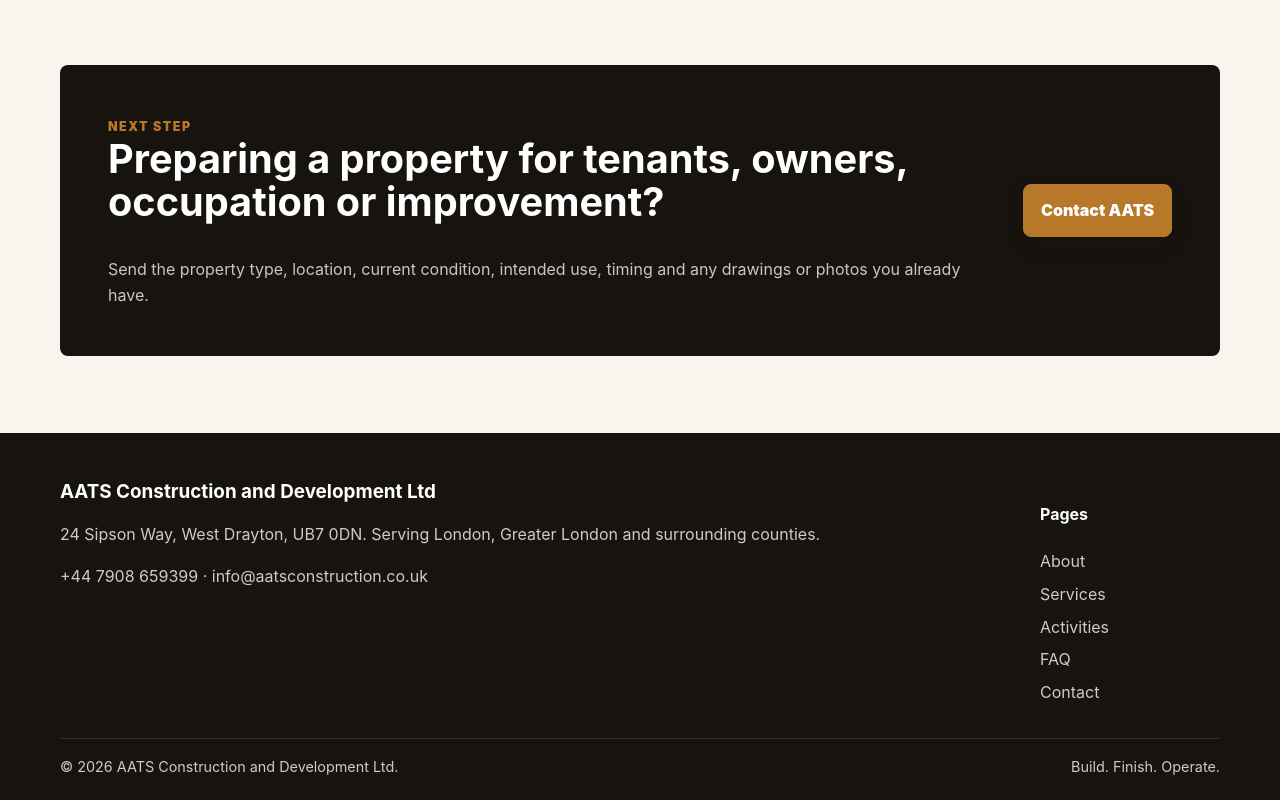
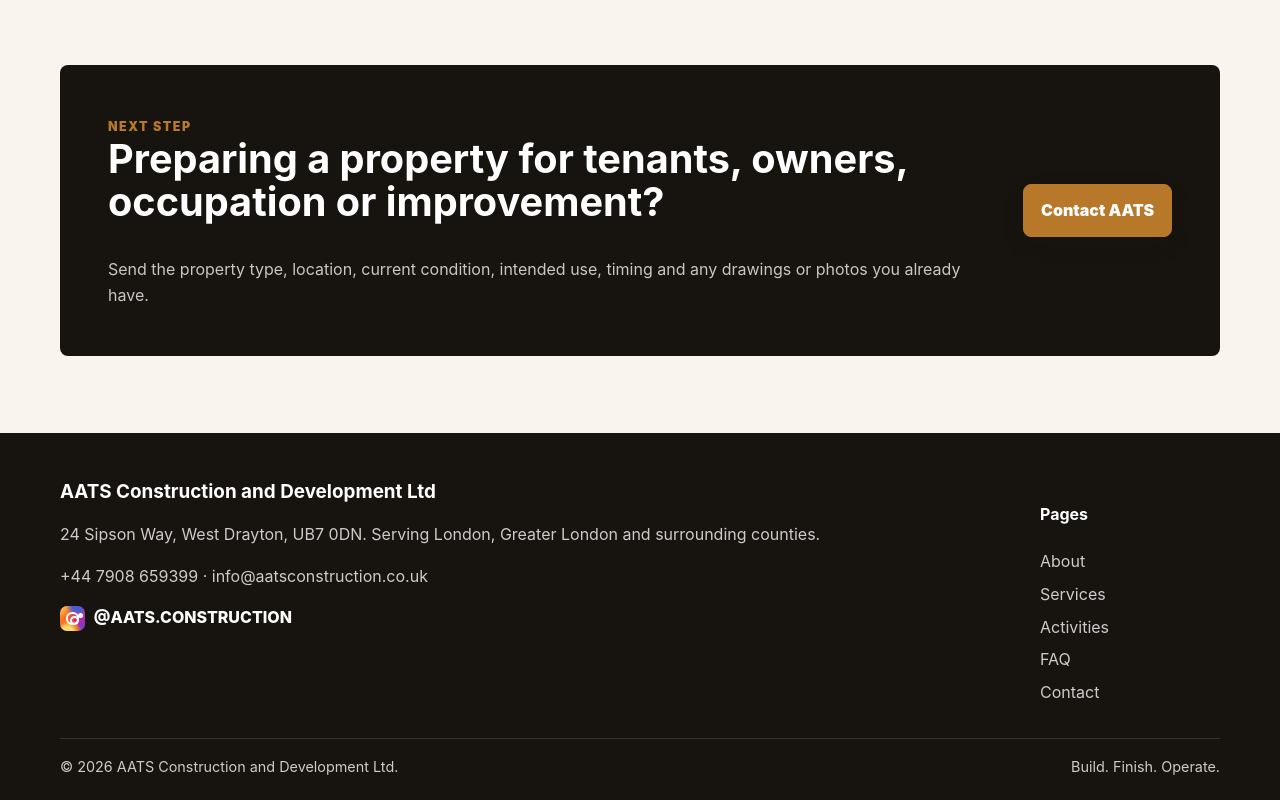
Before and after one commit to tanyak26/aats-construction-development-ltd, a website: page index.html in a window 1280 px wide. Shown: the part 2994-3794 px from the top of the page. Drawn offline with Linux system fonts and the light colour scheme.

Commit message:
Add footer social handle

```diff
--- a/assets/css/styles.css
+++ b/assets/css/styles.css
@@ -776,6 +776,50 @@
   gap: 0.45rem;
 }
 
+.footer-social {
+  margin: 1rem 0 0;
+}
+
+.footer-social a {
+  display: inline-flex;
+  align-items: center;
+  gap: 0.55rem;
+  color: var(--white);
+  font-weight: 800;
+}
+
+.instagram-icon {
+  position: relative;
+  width: 25px;
+  height: 25px;
+  flex: 0 0 auto;
+  border-radius: 7px;
+  background:
+    radial-gradient(circle at 30% 105%, #feda75 0 18%, #fa7e1e 32%, transparent 45%),
+    radial-gradient(circle at 70% 0%, #515bd4 0 18%, transparent 38%),
+    linear-gradient(135deg, #feda75, #fa7e1e 28%, #d62976 58%, #962fbf 78%, #4f5bd5);
+}
+
+.instagram-icon::before {
+  content: "";
+  position: absolute;
+  inset: 6px;
+  border: 2px solid var(--white);
+  border-radius: 6px;
+}
+
+.instagram-icon::after {
+  content: "";
+  position: absolute;
+  left: 10px;
+  top: 10px;
+  width: 5px;
+  height: 5px;
+  border: 2px solid var(--white);
+  border-radius: 50%;
+  box-shadow: 6px -5px 0 -2px var(--white);
+}
+
 .footer-grid > :last-child {
   justify-self: end;
   min-width: 180px;
--- a/index.html
+++ b/index.html
@@ -111,7 +111,7 @@
   <footer class="site-footer">
     <div class="container">
       <div class="footer-grid">
-        <div><h3>AATS Construction and Development Ltd</h3><p>24 Sipson Way, West Drayton, UB7 0DN. Serving London, Greater London and surrounding counties.</p><p><a href="tel:+447908659399">+44 7908 659399</a> · <a href="mailto:info@aatsconstruction.co.uk">info@aatsconstruction.co.uk</a></p></div>
+        <div><h3>AATS Construction and Development Ltd</h3><p>24 Sipson Way, West Drayton, UB7 0DN. Serving London, Greater London and surrounding counties.</p><p><a href="tel:+447908659399">+44 7908 659399</a> · <a href="mailto:info@aatsconstruction.co.uk">info@aatsconstruction.co.uk</a></p><p class="footer-social"><a href="https://www.instagram.com/aats.construction/" target="_blank" rel="noopener" aria-label="Open @AATS.CONSTRUCTION profile"><span class="instagram-icon" aria-hidden="true"></span><span>@AATS.CONSTRUCTION</span></a></p></div>
         <div><h4>Pages</h4><div class="footer-links"><a href="about.html">About</a><a href="services.html">Services</a><a href="activities.html">Activities</a><a href="faq.html">FAQ</a><a href="contact.html">Contact</a></div></div>
       </div>
       <div class="footer-bottom"><span>© <span data-year></span> AATS Construction and Development Ltd.</span><span>Build. Finish. Operate.</span></div>
```
Also changed, not shown: about.html (+1 -1 lines), activities.html (+1 -1 lines), contact.html (+1 -1 lines), faq.html (+1 -1 lines), services.html (+1 -1 lines).
